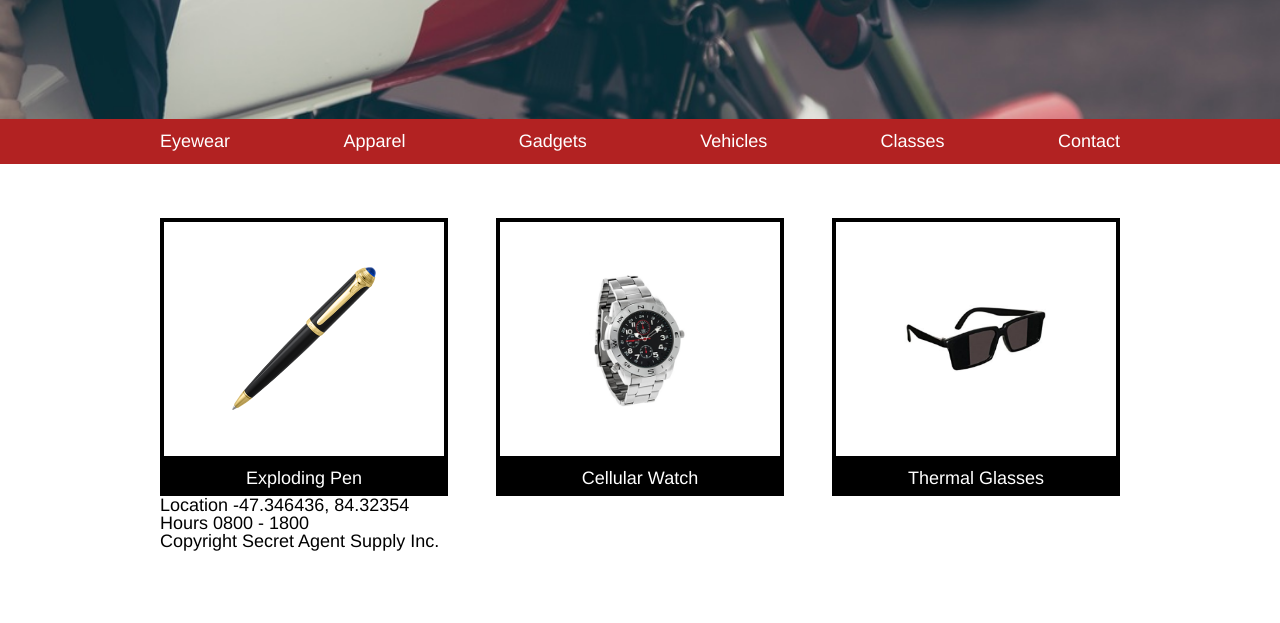
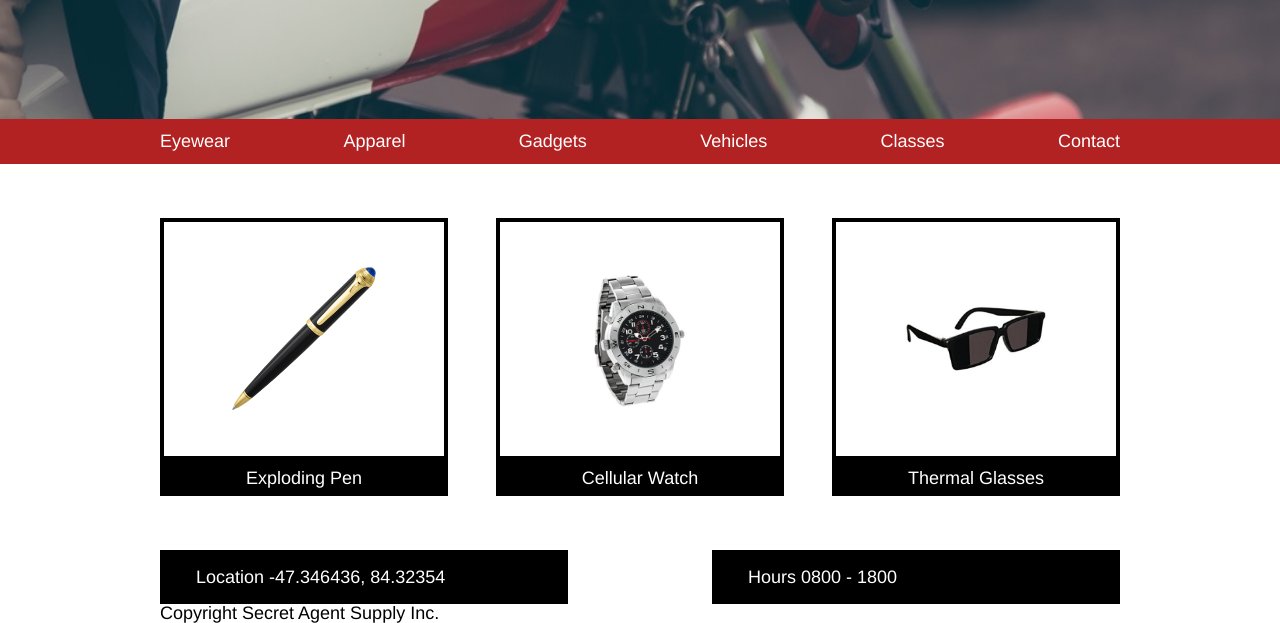
Before and after one commit to alphaseinor/SecretAgentSupply, a plain HTML site: page index.html in a window 1280 px wide. Shown: the part 382-1005 px from the top of the page. Before the commit the page ends 933 px from the top, so only its background shows below. Drawn offline with Linux system fonts and the light colour scheme.

Commit message:
added location information

```diff
--- a/resources/css/style.css
+++ b/resources/css/style.css
@@ -87,6 +87,18 @@ nav span{
   padding: 2rem 0;
 }
 
+.business_info {
+  display: flex;
+  justify-content: space-between;
+  margin-top: 3rem;
+}
+.information {
+  background-color: black;
+  color: white;
+  padding: 1rem 2rem;
+  width: 35%;
+}
+
 .product img{
   max-width: 8rem;
 }
```
